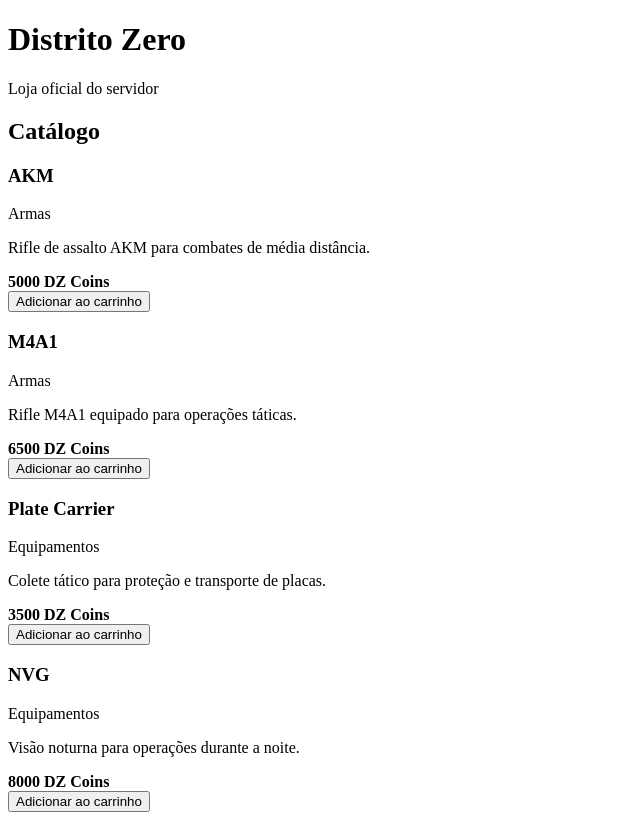
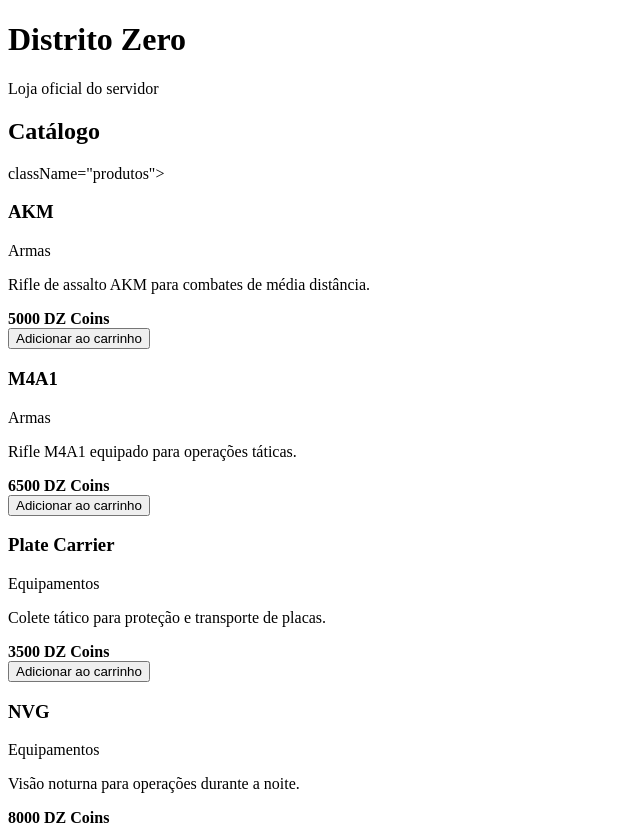
Before and after one commit to testejogo535598-tech/Distrito-Zero, a React (Vite) app: page / in a window 1280 px wide. Shown: the top 825 px of the page, without its empty margins (0-640 px from the left). Built offline with nearby package versions, Linux system fonts and the light colour scheme.

Commit message:
Update main.jsx

```diff
--- a/src/main.jsx
+++ b/src/main.jsx
@@ -23,9 +23,9 @@
 
       <h2>Catálogo</h2>
 
-      <div>
-        {produtos.map((produto) => (
-          <div key={produto.id}>
+      <div> className="produtos">
+  {produtos.map((produto) => (
+    <div className="card" key={produto.id}>
             <h3>{produto.nome}</h3>
             <p>{produto.categoria}</p>
             <p>{produto.descricao}</p>
```
